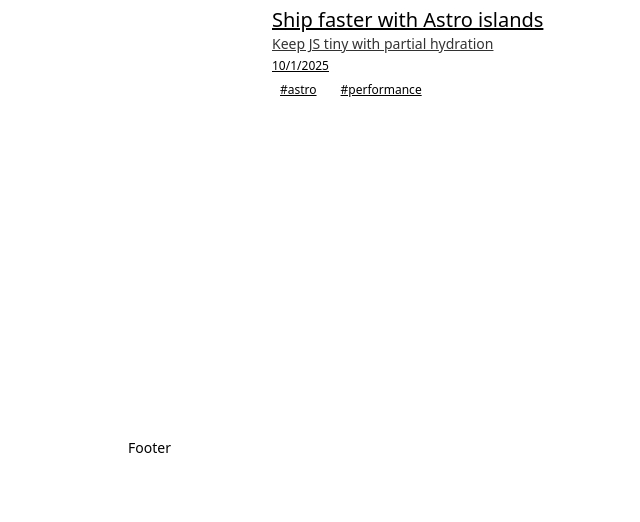
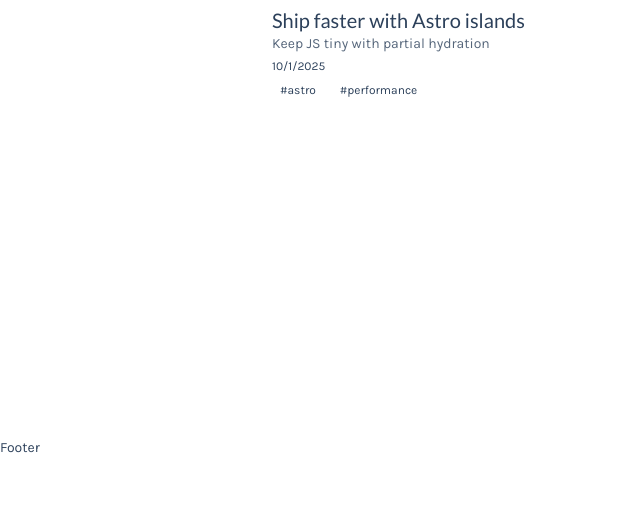
Before and after one commit to spacekey28/portfolio-site-astro, an Astro site: page /blog in a window 1280 px wide. Shown: the part 278-800 px from the top of the page, without its empty margins (0-640 px from the left). Built offline with nearby package versions, Linux system fonts and the light colour scheme; Astro itself is replaced by a stand-in of ours.

Commit message:
Implement design system with Google Fonts and custom color palette

```diff
--- a/src/layouts/Layout.astro
+++ b/src/layouts/Layout.astro
@@ -24,14 +24,19 @@
         <meta property="og:type" content="website" />
         <meta name="generator" content={Astro.generator} />
         <link rel="icon" type="image/svg+xml" href="/favicon.svg" />
+
+        <!-- Google Fonts: Lato & Karla -->
+        <link rel="preconnect" href="https://fonts.googleapis.com" />
+        <link rel="preconnect" href="https://fonts.gstatic.com" crossorigin />
+        <link href="https://fonts.googleapis.com/css2?family=Karla:wght@400;500;600&family=Lato:wght@400;700;900&display=swap" rel="stylesheet" />
     </head>
-    <body class="antialiased text-black bg-white">
-        <div class="flex flex-col min-h-screen px-6 sm:px-12">
-            <div class="flex flex-col w-full max-w-5xl mx-auto grow">
+    <body class="antialiased text-navy bg-white">
+        <div class="flex flex-col min-h-screen">
+            <div class="flex flex-col grow">
                 <Header />
                 <main class="grow"><slot /></main>
-                <Footer />
             </div>
+            <Footer />
         </div>
     </body>
 </html>
--- a/src/styles/globals.css
+++ b/src/styles/globals.css
@@ -1,22 +1,36 @@
 @import 'tailwindcss';
 
 @theme {
-    --font-sans: ui-sans-serif, system-ui, sans-serif, 'Apple Color Emoji', 'Segoe UI Emoji', 'Segoe UI Symbol', 'Noto Color Emoji';
-    --color-primary: #f67280;
-    --color-primary-content: #101828;
+    --font-sans: 'Karla', ui-sans-serif, system-ui, sans-serif, 'Apple Color Emoji', 'Segoe UI Emoji', 'Segoe UI Symbol', 'Noto Color Emoji';
+    --font-heading: 'Lato', ui-sans-serif, system-ui, sans-serif, 'Apple Color Emoji', 'Segoe UI Emoji', 'Segoe UI Symbol', 'Noto Color Emoji';
+    --color-navy: #2C405A;
+    --color-sky: #66CCFF;
+    --color-primary: #66CCFF;
+    --color-primary-content: #2C405A;
 }
 
 @layer base {
     h1 {
-        @apply text-4xl font-bold tracking-tight sm:text-5xl;
+        @apply text-4xl font-bold tracking-tight sm:text-5xl lg:text-6xl;
+        font-family: var(--font-heading);
     }
 
     h2 {
-        @apply text-2xl font-bold sm:text-3xl;
+        @apply text-2xl font-bold sm:text-3xl lg:text-4xl;
+        font-family: var(--font-heading);
+    }
+
+    h3 {
+        @apply text-xl font-semibold sm:text-2xl;
+        font-family: var(--font-heading);
+    }
+
+    body {
+        font-family: var(--font-sans);
     }
 
     a:not(.btn) {
-        @apply underline transition hover:opacity-80;
+        @apply transition hover:opacity-80;
     }
 
     pre {
@@ -24,7 +38,7 @@
     }
 
     :not(pre) > code {
-        @apply px-1 py-0.5 font-mono rounded bg-gray-900 text-primary;
+        @apply px-1 py-0.5 font-mono rounded bg-gray-900 text-sky;
         font-size: 0.9em;
     }
 }
@@ -49,23 +63,43 @@
     }
 
     .btn {
-        @apply inline-flex items-center justify-center gap-2 bg-primary text-primary-content cursor-pointer text-center font-semibold no-underline transition-colors;
+        @apply inline-flex items-center justify-center gap-2 cursor-pointer text-center font-semibold no-underline transition-all duration-200;
         padding: var(--btn-py, 0.875rem) var(--btn-px, 1.25rem);
         font-size: var(--btn-font-size, 0.875rem);
-        border-radius: var(--btn-border-radius, 0.25rem);
-
-        &:hover {
-            @apply bg-primary/85;
-        }
+        border-radius: var(--btn-border-radius, 0.375rem);
+        font-family: var(--font-heading);
 
         &:disabled {
             @apply text-gray-400 bg-gray-700;
         }
     }
 
+    .btn-primary {
+        @apply bg-sky text-white;
+
+        &:hover {
+            @apply bg-sky/90;
+        }
+    }
+
+    .btn-secondary {
+        @apply bg-transparent text-navy border-2 border-navy;
+
+        &:hover {
+            @apply bg-navy text-white;
+        }
+    }
+
     .btn-lg {
         --btn-font-size: 1.125rem;
-        --btn-px: 1.5rem;
-        --btn-py: 1.125rem;
+        --btn-px: 2rem;
+        --btn-py: 1rem;
+    }
+
+    .line-clamp-3 {
+        display: -webkit-box;
+        -webkit-line-clamp: 3;
+        -webkit-box-orient: vertical;
+        overflow: hidden;
     }
 }
```
